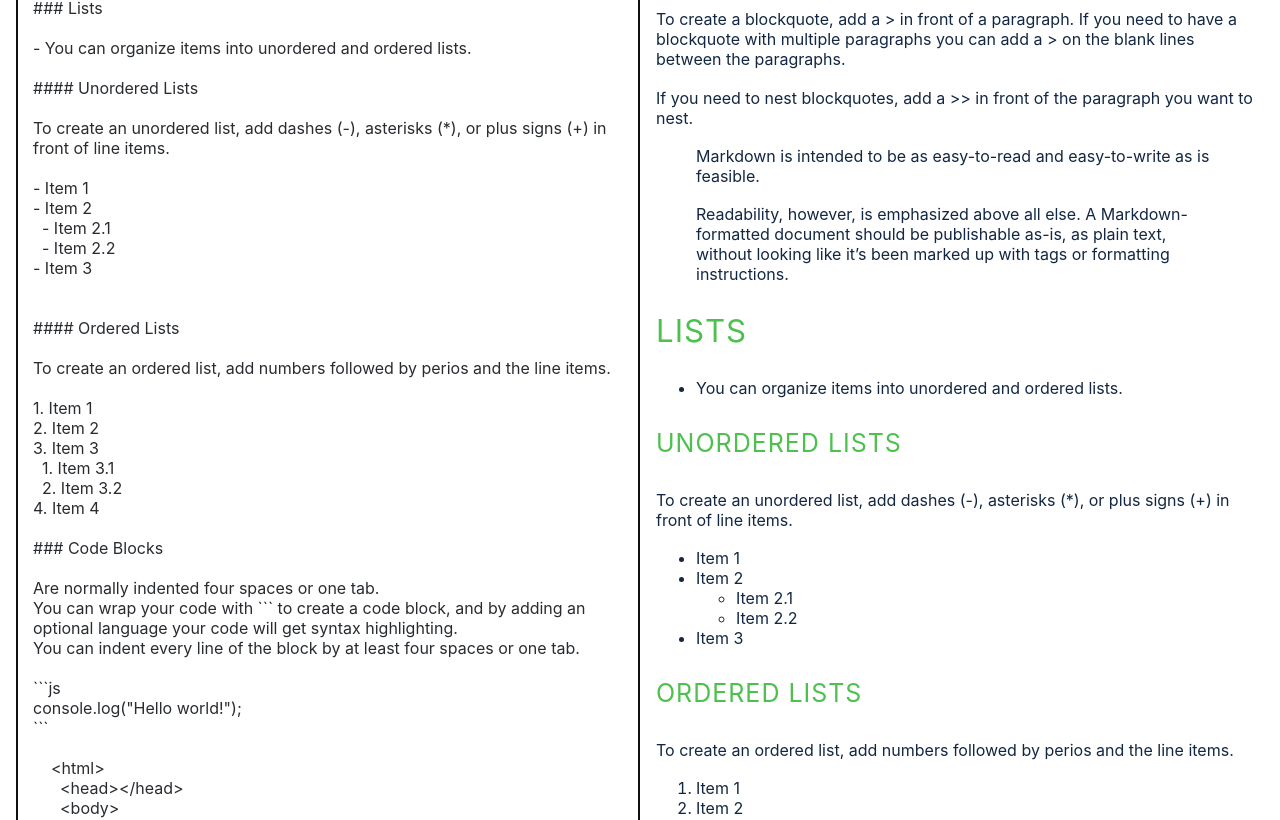
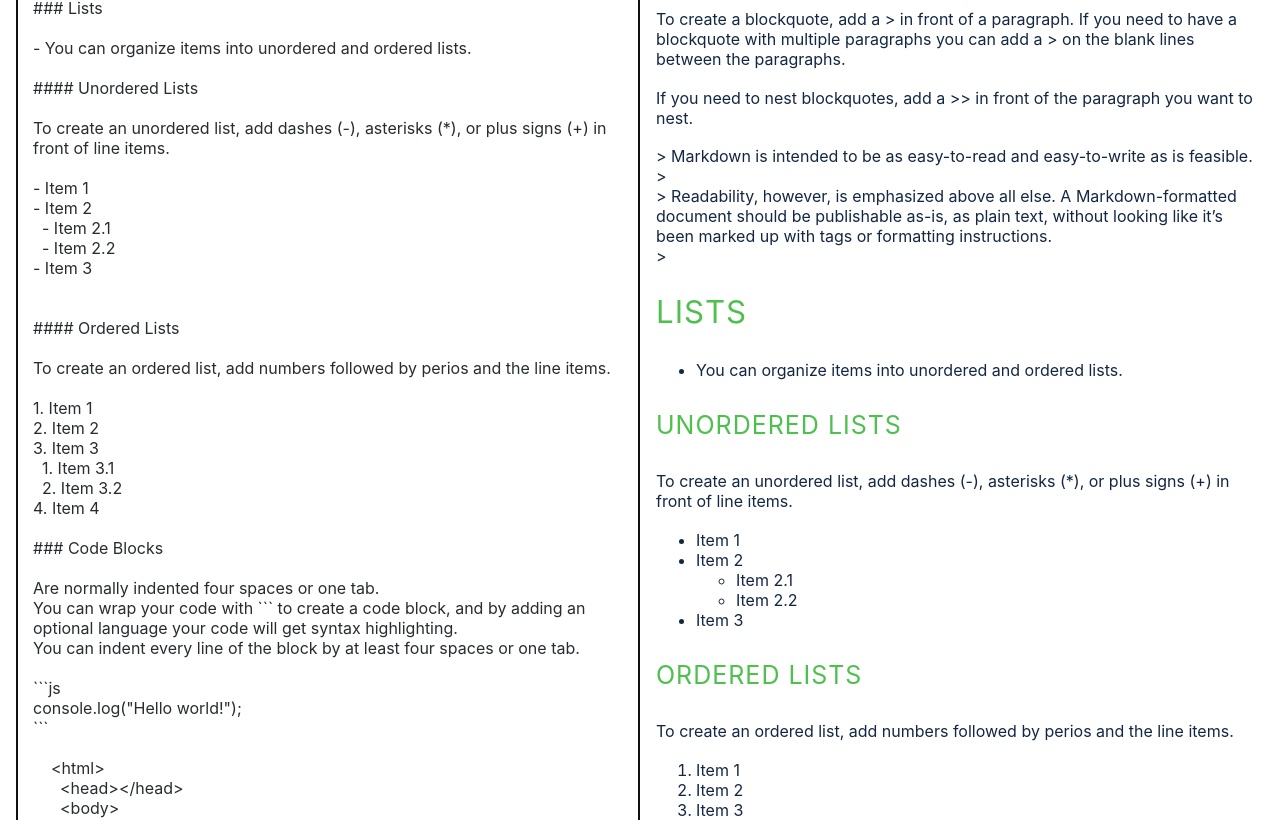
Before and after one commit to alexandracaulea/markdown-previewer, a React (Create React App) app: page / in a window 1280 px wide. Shown: the part 1548-2368 px from the top of the page. Built offline with nearby package versions, Linux system fonts and the light colour scheme.

Commit message:
Sanitize the data in order to prevent XSS atack.

```diff
--- a/package.json
+++ b/package.json
@@ -6,6 +6,7 @@
     "@testing-library/jest-dom": "^4.2.4",
     "@testing-library/react": "^9.3.2",
     "@testing-library/user-event": "^7.1.2",
+    "dompurify": "^2.1.1",
     "eslint-config-airbnb": "^18.2.0",
     "eslint-plugin-import": "^2.22.1",
     "eslint-plugin-jsx-a11y": "^6.3.1",
--- a/src/components/Preview.js
+++ b/src/components/Preview.js
@@ -1,14 +1,16 @@
 import React from 'react';
+import DOMPurify from 'dompurify';
 import marked from 'marked';
 import './Preview.css';
 
 export default function Preview({ textareaValue }) {
+  const clean = DOMPurify.sanitize(textareaValue);
   return (
     <div
       id="preview"
       className="Preview"
       dangerouslySetInnerHTML={{
-        __html: marked(textareaValue, { breaks: true }),
+        __html: marked(clean, { breaks: true }),
       }}
     />
   );
```
Also changed, not shown: 1 other file (tests, documents, lock files or other folders).
